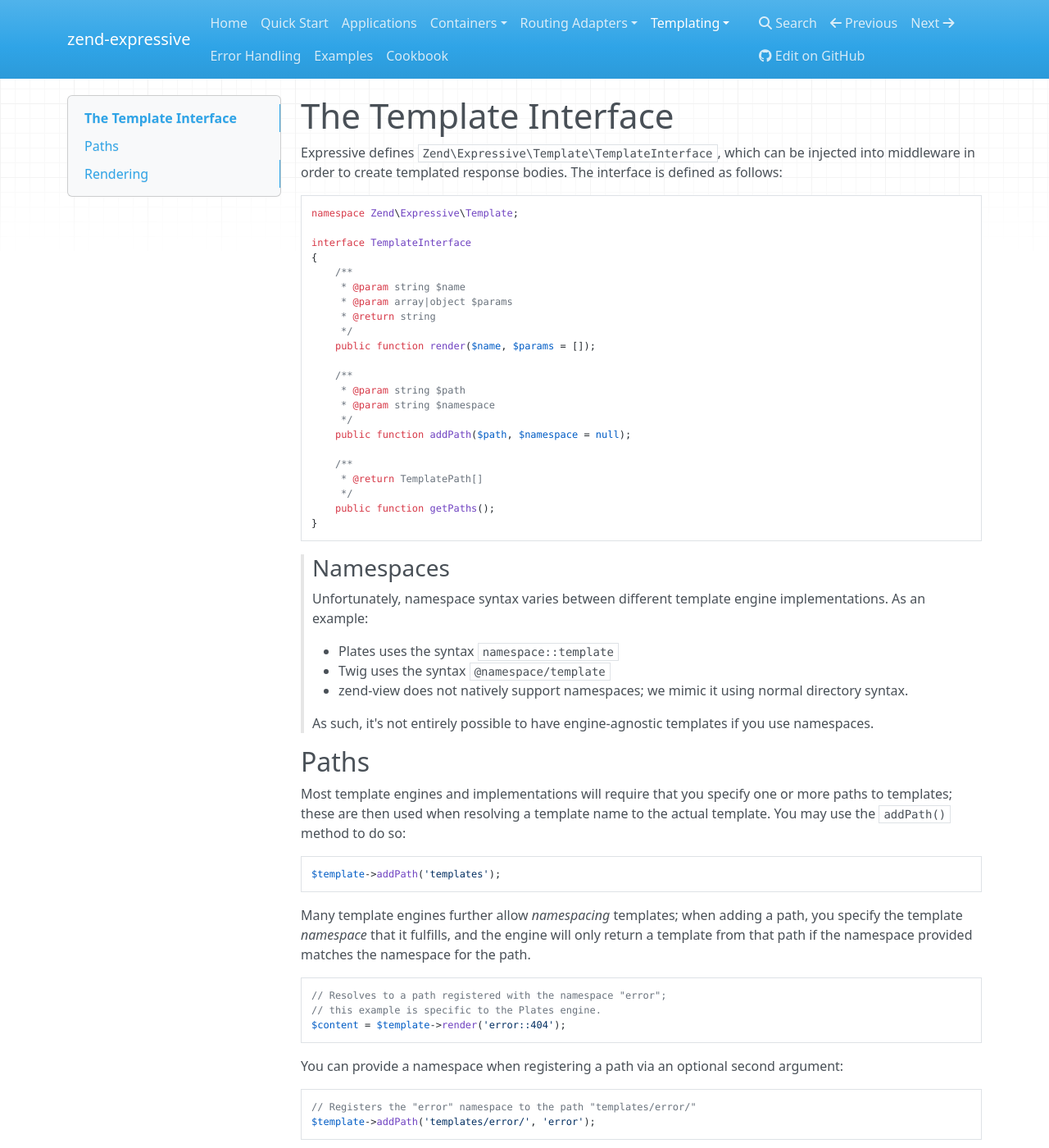
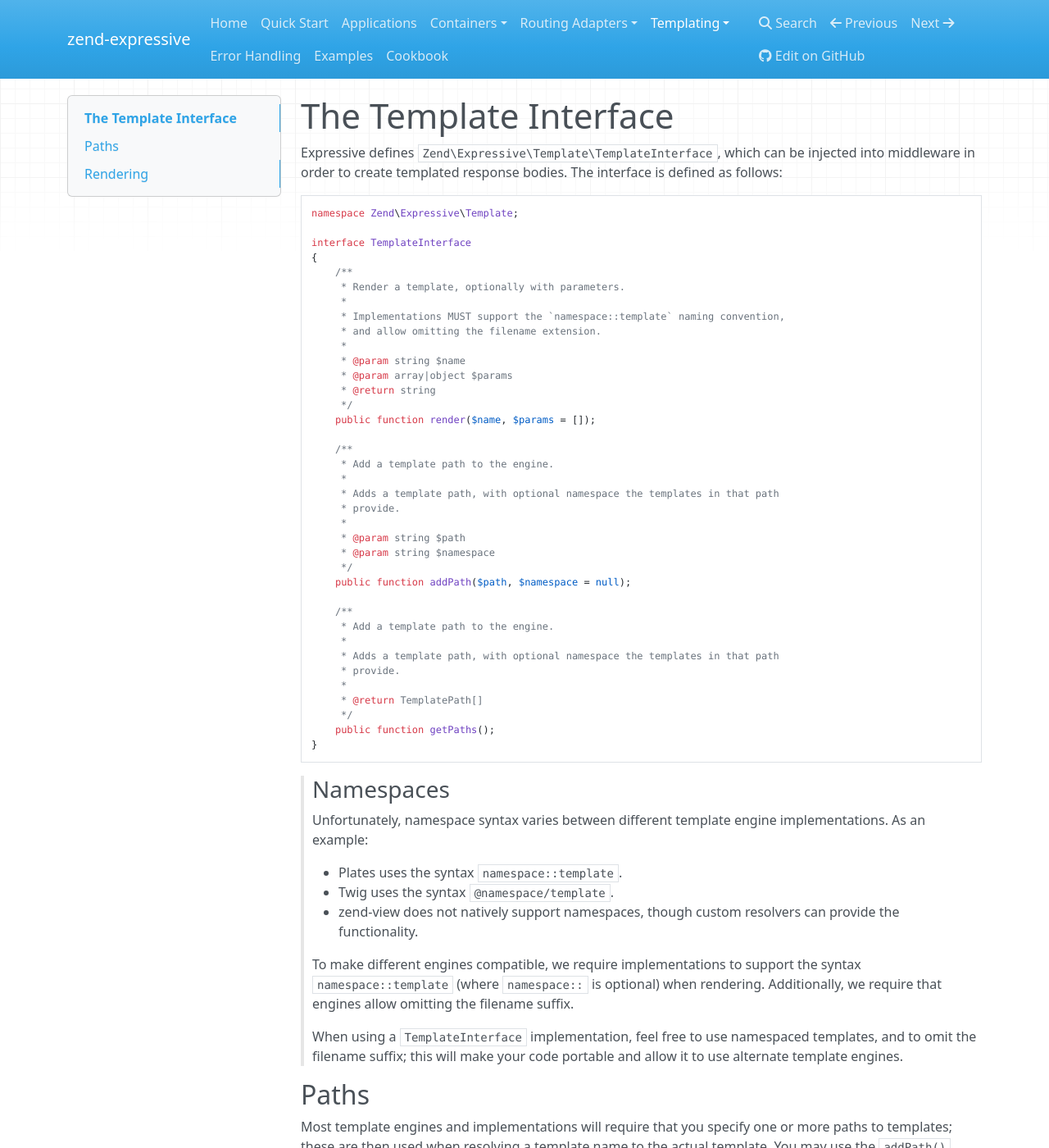
Before and after one commit to zendframework/zend-expressive, an MkDocs documentation site: the page built from doc/book/template/interface.md, in a window 1280 px wide and 1400 px high. Shown: the whole window at 82% size. Built offline with MkDocs 1.6.1, drawn with Linux system fonts in a browser that asks for light colours; nearby versions of some CDN libraries; old or Windows-style settings are respelled for this version of MkDocs; some of the changed text lies outside the part shown.

Commit message:
Documented namespacing features

````diff
--- a/doc/book/template/interface.md
+++ b/doc/book/template/interface.md
@@ -10,6 +10,11 @@
 interface TemplateInterface
 {
     /**
+     * Render a template, optionally with parameters.
+     *
+     * Implementations MUST support the `namespace::template` naming convention,
+     * and allow omitting the filename extension.
+     *
      * @param string $name
      * @param array|object $params
      * @return string
@@ -17,12 +22,22 @@
     public function render($name, $params = []);
 
     /**
+     * Add a template path to the engine.
+     *
+     * Adds a template path, with optional namespace the templates in that path
+     * provide.
+     *
      * @param string $path
      * @param string $namespace
      */
     public function addPath($path, $namespace = null);
 
     /**
+     * Add a template path to the engine.
+     *
+     * Adds a template path, with optional namespace the templates in that path
+     * provide.
+     *
      * @return TemplatePath[]
      */
     public function getPaths();
@@ -34,13 +49,19 @@
 > Unfortunately, namespace syntax varies between different template engine
 > implementations. As an example:
 >
-> - Plates uses the syntax `namespace::template`
-> - Twig uses the syntax `@namespace/template`
-> - zend-view does not natively support namespaces; we mimic it using normal
->   directory syntax.
+> - Plates uses the syntax `namespace::template`.
+> - Twig uses the syntax `@namespace/template`.
+> - zend-view does not natively support namespaces, though custom resolvers
+>   can provide the functionality.
 >
-> As such, it's not entirely possible to have engine-agnostic templates if you
-> use namespaces.
+> To make different engines compatible, we require implementations to support
+> the syntax `namespace::template` (where `namespace::` is optional) when
+> rendering. Additionally, we require that engines allow omitting the filename
+> suffix.
+>
+> When using a `TemplateInterface` implementation, feel free to use namespaced
+> templates, and to omit the filename suffix; this will make your code portable
+> and allow it to use alternate template engines.
 
 
 ## Paths
@@ -53,10 +74,10 @@
 $template->addPath('templates');
 ```
 
-Many template engines further allow *namespacing* templates; when adding a path,
-you specify the template *namespace* that it fulfills, and the engine will only
-return a template from that path if the namespace provided matches the namespace
-for the path.
+Template engines adapted for zend-expressive are also required to allow
+*namespacing* templates; when adding a path, you specify the template
+*namespace* that it fulfills, and the engine will only return a template from
+that path if the namespace provided matches the namespace for the path.
 
 ```php
 // Resolves to a path registered with the namespace "error";
@@ -81,9 +102,13 @@
 $content = $template->render('foo');
 ```
 
-One key reason to use templates, however, is to dynamically provide data to
-inject in the template. You may do so by passing either an associative array or
-an object as the second argument to `render()`:
+You can specify a namespaced template using the syntax `namespace::template`;
+the `template` segment of the template name may use additional directory
+separators when necessary.
+
+One key reason to use templates is to dynamically provide data to inject in the
+template. You may do so by passing either an associative array or an object as
+the second argument to `render()`:
 
 ```php
 $content = $template->render('message', [
````
Also changed, not shown: doc/book/template/intro.md (+16 -3 lines), doc/book/template/zend-view.md (+20 -0 lines), 1 other file.
